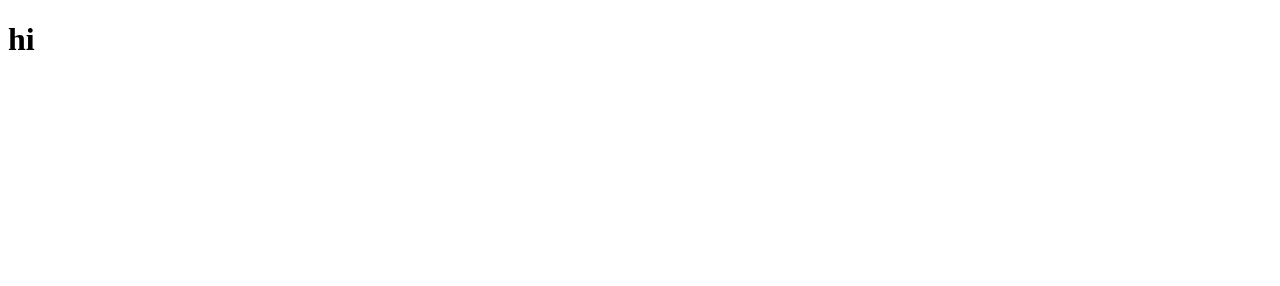
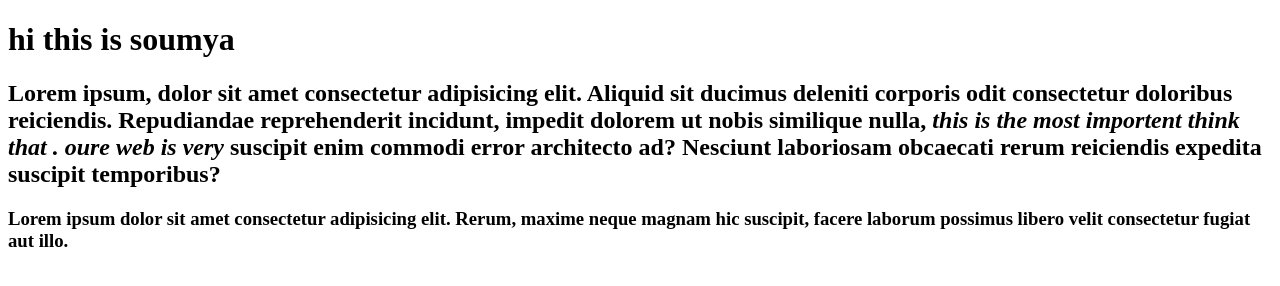
Before and after one commit to xenexa/web, a plain HTML site: page index.html in a window 1280 px wide. Drawn offline with Linux system fonts and the light colour scheme.

Commit message:
head part  1

```diff
--- a/index.html
+++ b/index.html
@@ -7,6 +7,9 @@
     <title>Test</title>
 </head>
 <body>
-    <h1>hi</h1>
+    <h1>hi this is soumya</h1>
+    <h2>Lorem ipsum, dolor sit amet consectetur adipisicing elit. Aliquid sit ducimus deleniti corporis odit consectetur doloribus reiciendis. Repudiandae reprehenderit incidunt, impedit dolorem ut nobis similique nulla, <em>this is the most importent think that . oure web is very
+    </em>suscipit enim commodi error architecto ad? Nesciunt laboriosam obcaecati rerum reiciendis expedita suscipit temporibus? </h2>
+    <h3>Lorem ipsum dolor sit amet consectetur adipisicing elit. Rerum, maxime neque magnam hic suscipit, facere laborum possimus libero velit consectetur fugiat aut illo.</h3>
 </body>
 </html>
```
